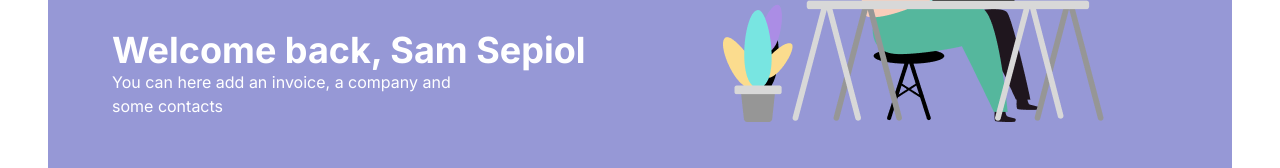
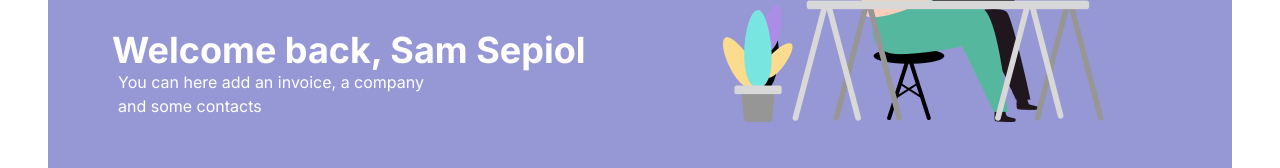
Before and after one commit to sam-sepiol1/cogip-client, a Next.js app: page /dashboard in a window 1280 px wide. Shown: the part 211-379 px from the top of the page. Built offline with nearby package versions, Linux system fonts and the light colour scheme.

Commit message:
FRONT : corrects styles to dashboard_headers
Add padding and max-width for dashboard_hero

```diff
--- a/app/components/Dashboard_header.tsx
+++ b/app/components/Dashboard_header.tsx
@@ -14,7 +14,7 @@ export default function Dashboard_header() {
 			<div className='dashboard_hero background-header p-16 text-white rounded-xl flex flex-row gap-4'>
 				<div className='dashboard_hero_infos'>
 					<h2 className='title text-4xl font-bold'> Welcome back, {dataTest.username}</h2>
-					<p className='w-[75%]'> You can here add an invoice, a company and some contacts </p>
+					<p className='w-[70%] pl-1.5'> You can here add an invoice, a company and some contacts </p>
 				</div>
 				<div className='dashboard_hero_illustration'>
 					<picture>
```
